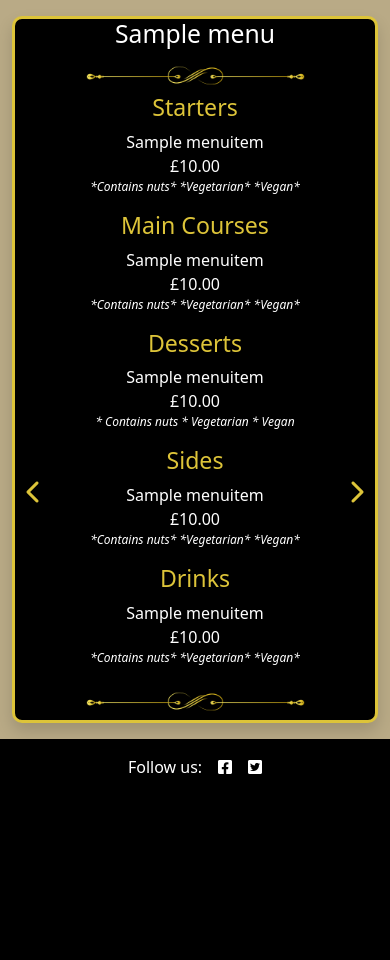
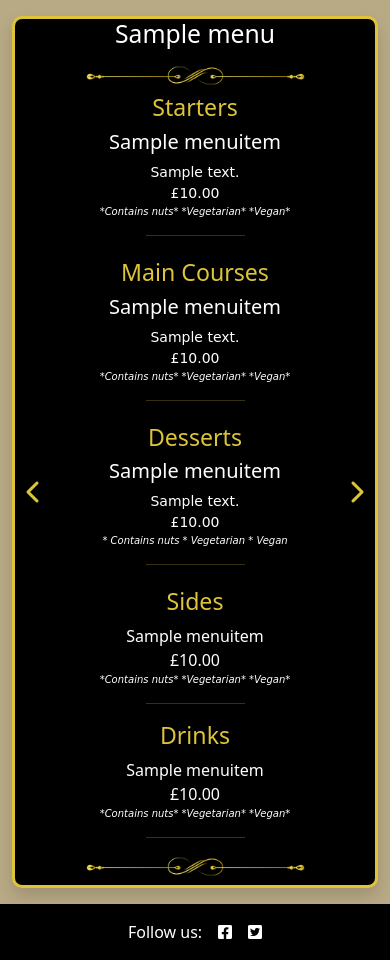
Before and after one commit to Gareth-McGirr/Portfolio-Project-4-SizzleAndSteak, a Django app: page /menu/menus/ in a window 390 px wide. Shown: the part 126-1086 px from the top of the page. Before the commit the page ends 900 px from the top, so only its background shows below. Run offline with Django 4.2, Linux system fonts and the light colour scheme; tables that the repository leaves empty hold one stand-in row (values such as "Sample post"); some libraries are stand-ins or nearby versions.

Commit message:
Style: Update menu.css for better responsiveness

```diff
--- a/menu/static/menu/css/menus.css
+++ b/menu/static/menu/css/menus.css
@@ -65,8 +65,23 @@ a.slider {
 }
 
 .sm-text {
-    font-size: 12px;
+    font-size: 10px;
     font-style: italic;
+    font-family: cursive;
+}
+
+.m-text {
+    font-size: 14px;
+    font-family: cursive;
+    margin-top: 5px;
+    padding-bottom: 5px;
+}
+
+.drink-side {
+    display: flex;
+    flex-direction: column;
+    width: 100%;
+    height: auto;
 }
 
 /*
@@ -84,6 +99,21 @@ https://css-tricks.com/responsive-data-tables/
 
     tbody td:nth-of-type(5), tbody td:nth-of-type(6) {
         text-align: center;
+    }
+    .drink-side {
+        flex-direction: row;
+    }
+    .drinks.sides {
+        width: 40%;
+
+    }
+    .sides {
+        width: 50%;
+        align-items: center;
+    }
+    .drinks {
+        width: 50%;
+        align-items: center;
     }
 }
 
--- a/menu/templates/menu/menus.html
+++ b/menu/templates/menu/menus.html
@@ -26,10 +26,12 @@
             <div class="starters">
                 <h3>Starters</h5>
                 {% for item in menu.starters.all %}
-                <span>{{ item.name }}<span>
+                <span><h5>{{ item.name }}</h5><span>
+                <span class="m-text">{{ item.description }}<span>
                 <span>£{{ item.price|floatformat:2 }}</span>
+                <p class="sm-text">
                 {% if item.contains_nuts %}
-                <p class="sm-text">*Contains nuts*
+                *Contains nuts*
                 {% endif %}
                 {% if item.vegetarian %}
                 *Vegetarian*
@@ -38,15 +40,18 @@
                 *Vegan*
                 </p>
                 {% endif %}
+                <hr>
                 {% endfor %}
             </div>
             <div class="mains mt-2">
                 <h3>Main Courses</h3>
                 {% for item in menu.mains.all %}
-                <span>{{ item.name }}</span>
+                <span><h5>{{ item.name }}</h5><span>
+                <span class="m-text">{{ item.description }}<span>
                 <span>£{{ item.price|floatformat:2 }}<span>
+                <p class="sm-text">
                 {% if item.contains_nuts %}
-                <p class="sm-text">*Contains nuts*
+                *Contains nuts*
                 {% endif %}
                 {% if item.vegetarian %}
                 *Vegetarian*
@@ -55,15 +60,18 @@
                 *Vegan*
                 </p>
                 {% endif %}
+                <hr>
                 {% endfor %}
             </div>
             <div class="desserts mt-2">
                 <h3>Desserts</h3>
                 {% for item in menu.deserts.all %}
-                <span>{{ item.name }}</span>
+                <span><h5>{{ item.name }}</h5><span>
+                <span class="m-text">{{ item.description }}<span>
                 <span>£{{ item.price|floatformat:2 }}</span>
+                <p class="sm-text">
                 {% if item.contains_nuts %}
-                    <p class="sm-text">* Contains nuts
+                * Contains nuts
                 {% endif %}
                 {% if item.vegetarian %}
                 * Vegetarian
@@ -72,15 +80,18 @@
                 * Vegan
                 </p>
                 {% endif %}
+                <hr>
                 {% endfor %}
             </div>
+            <div class="drink-side">
                 <div class="sides mt-2">
                     <h3>Sides</h3>
                     {% for item in menu.sides.all %}
                     <span>{{ item.name }}</span>
                     <span>£{{ item.price|floatformat:2 }}</span>
+                    <p class="sm-text">
                     {% if item.contains_nuts %}
-                <p class="sm-text">*Contains nuts*
+                    *Contains nuts*
                     {% endif %}
                     {% if item.vegetarian %}
                     *Vegetarian*
@@ -89,6 +100,7 @@
                     *Vegan*
                     </p>
                     {% endif %}
+                    <hr>
                     {% endfor %}
                 </div>
                 <div class="drinks mt-2">
@@ -96,8 +108,9 @@
                     {% for item in menu.drinks.all %}
                     <span>{{ item.name }}</span>
                     <span>£{{ item.price|floatformat:2 }}</span>
+                    <p class="sm-text">
                     {% if item.contains_nuts %}
-                <p class="sm-text">*Contains nuts*
+                    *Contains nuts*
                     {% endif %}
                     {% if item.vegetarian %}
                     *Vegetarian*
@@ -106,7 +119,9 @@
                     *Vegan*
                     </p>
                     {% endif %}
+                    <hr>
                     {% endfor %}
+                </div>
             </div>
             <img src="{% static 'menu/images/divider.png' %}" class="w-75" alt="Bottom of the menu swirl image divider">
         </div>
@@ -125,13 +140,13 @@
     <script>
         menus = document.querySelectorAll('[id^="menu-"]');
         currentMenu = 0;
+
         function forward() {
-        if(currentMenu < menus.length - 1) {
+            if (currentMenu < menus.length - 1) {
                 menus[currentMenu].classList.add('hide');
                 currentMenu++;
                 menus[currentMenu].classList.remove('hide');
-        }
-        else {
+            } else {
                 menus[currentMenu].classList.add('hide');
                 currentMenu = 0;
                 menus[currentMenu].classList.remove('hide');
@@ -139,17 +154,15 @@
         }
 
         function back(loop) {
-        if(currentMenu > 0) {
+            if (currentMenu > 0) {
                 menus[currentMenu].classList.add('hide');
                 currentMenu--;
                 menus[currentMenu].classList.remove('hide');
-        }
-        else {
+            } else {
                 menus[currentMenu].classList.add('hide');
                 currentMenu = menus.length - 1;
                 menus[currentMenu].classList.remove('hide');
             }
         }
-
     </script>
     {% endblock %}
--- a/static/css/style.css
+++ b/static/css/style.css
@@ -82,6 +82,13 @@ th {
     text-align: start;
     color: black;
     vertical-align: middle;
+}
+
+hr {
+    width: 33%;
+    margin: 10px auto;
+    color: #ddc439;
+
 }
 
 td a {
```
Lines whose indentation alone changed are shown as unchanged.
